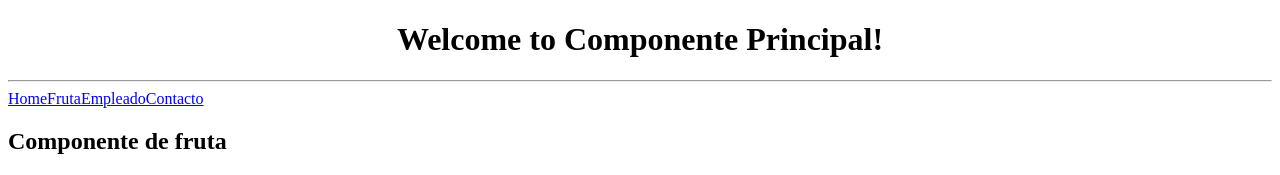
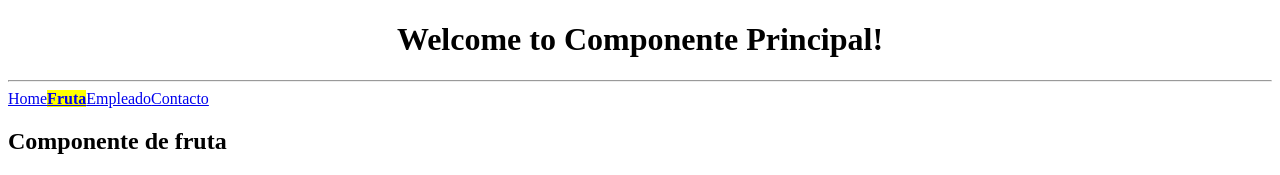
Before and after one commit to HugoMontes/curso-angular, an Angular app: page /fruta in a window 1280 px wide. Shown: the top 175 px of the page. Built offline with nearby package versions, Linux system fonts and the light colour scheme.

Commit message:
Se ha mejorado el menu de navegacion

```diff
--- a/src/app/app.component.html
+++ b/src/app/app.component.html
@@ -6,10 +6,10 @@
 </div>
 <hr/>
 <nav>
-  <a [routerLink]="['/pagina-principal']">Home</a>
-  <a [routerLink]="['/fruta']">Fruta</a>
-  <a [routerLink]="['/empleado']">Empleado</a>
-  <a [routerLink]="['/contacto']">Contacto</a>
+  <a [routerLink]="['/pagina-principal']" [routerLinkActive]="['activado']">Home</a>
+  <a [routerLink]="['/fruta']" [routerLinkActive]="['activado']">Fruta</a>
+  <a [routerLink]="['/empleado']" [routerLinkActive]="['activado']">Empleado</a>
+  <a [routerLink]="['/contacto']" [routerLinkActive]="['activado']">Contacto</a>
 </nav>
 <!-- Hacer uso de la etiqueta del componente FrutaComponent -->
 <!-- fruta></fruta>
--- a/src/assets/css/estilos.css
+++ b/src/assets/css/estilos.css
@@ -4,3 +4,7 @@
 .fondoVerde{
   background-color: lightgreen;
 }
+.activado{
+  font-weight: bold;
+  background: yellow;
+}
```
Also changed, not shown: 1 other file (tests, documents, lock files or other folders).
